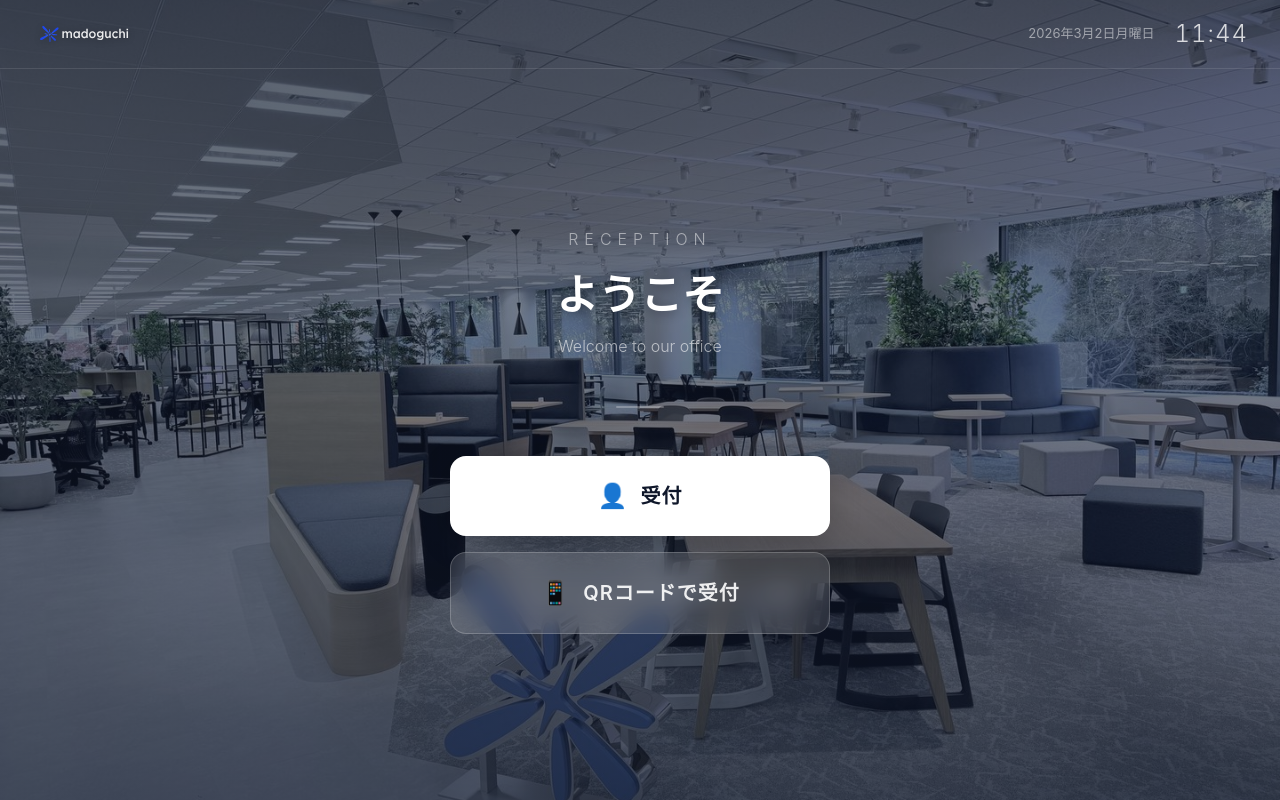
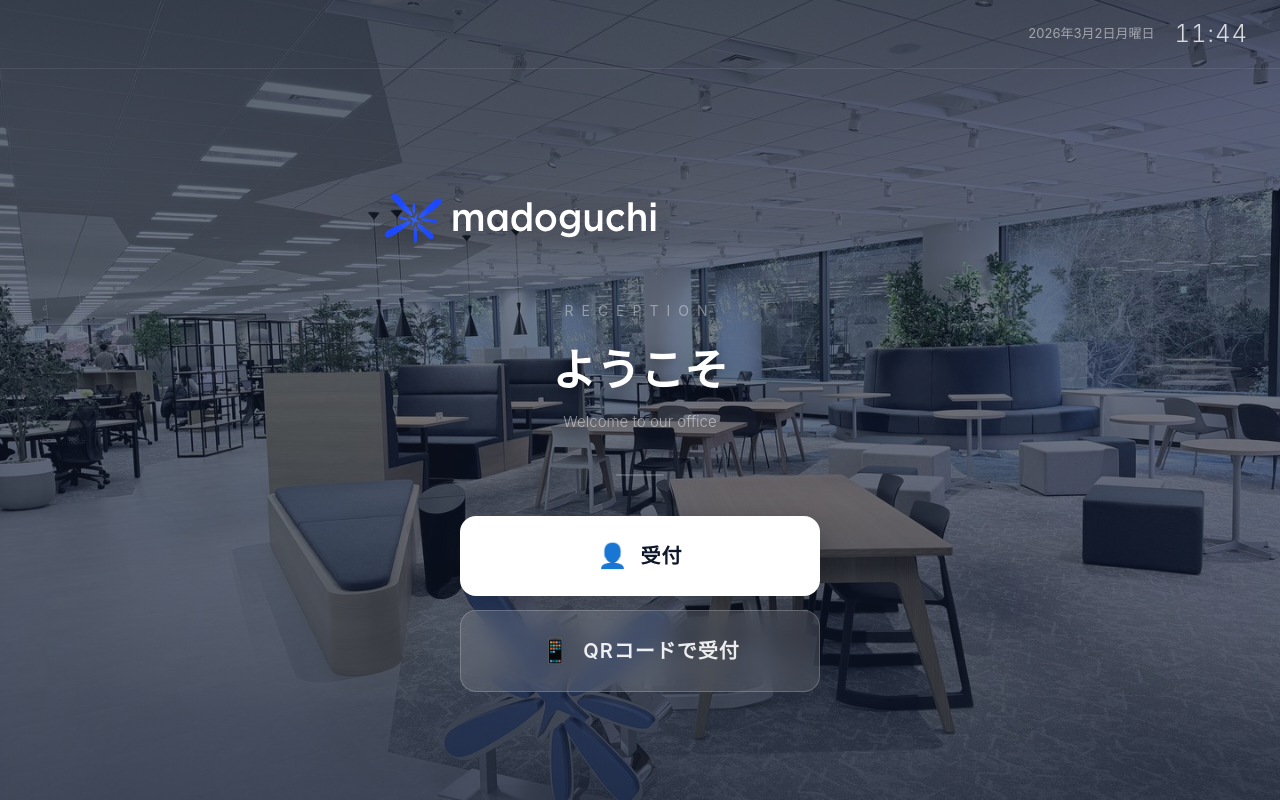
Before and after one commit to madoguchi-inc/reception, a Next.js app: page /reception in a window 1280 px wide. Built offline with nearby package versions, Linux system fonts and the light colour scheme.

Commit message:
受付トップ: ロゴをヘッダー左上から中央に大きく配置

```diff
--- a/src/app/reception/layout.tsx
+++ b/src/app/reception/layout.tsx
@@ -66,31 +66,18 @@ export default function ReceptionLayout({ children }: { children: React.ReactNod
         }}
       />
 
-      {/* Header with clock and logo */}
+      {/* Header with clock only */}
       <div
         style={{
           position: 'relative',
           zIndex: 2,
           display: 'flex',
-          justifyContent: 'space-between',
+          justifyContent: 'flex-end',
           alignItems: 'center',
           padding: '16px 32px',
-          borderBottom: '1px solid rgba(255,255,255,0.1)',
+          borderBottom: '1px solid rgba(255,255,255,0.08)',
         }}
       >
-        <Image
-          src="/logo.svg"
-          alt="まどぐち株式会社"
-          width={160}
-          height={49}
-          priority
-          style={{
-            height: '32px',
-            width: 'auto',
-            filter: 'drop-shadow(0 1px 4px rgba(0,0,0,0.3))',
-            opacity: 0.9,
-          }}
-        />
         <div style={{ display: 'flex', alignItems: 'center', gap: '20px' }}>
           <div style={{
             fontSize: '13px',
--- a/src/app/reception/page.tsx
+++ b/src/app/reception/page.tsx
@@ -1,25 +1,43 @@
 'use client'
 import { useRouter } from 'next/navigation'
+import Image from 'next/image'
 
 export default function ReceptionHome() {
   const router = useRouter()
 
   return (
     <div style={{ width: '100%', maxWidth: '560px', margin: '0 auto', textAlign: 'center' }}>
+      {/* Company logo - big and centered */}
+      <div style={{ marginBottom: '32px' }}>
+        <Image
+          src="/logo.svg"
+          alt="まどぐち株式会社"
+          width={360}
+          height={111}
+          priority
+          style={{
+            height: 'auto',
+            width: '320px',
+            maxWidth: '80vw',
+            filter: 'drop-shadow(0 4px 16px rgba(0,0,0,0.3))',
+          }}
+        />
+      </div>
+
       {/* Welcome text */}
-      <div style={{ marginBottom: '48px' }}>
+      <div style={{ marginBottom: '40px' }}>
         <p style={{
-          fontSize: '16px',
-          fontWeight: '300',
-          color: 'rgba(255,255,255,0.5)',
-          letterSpacing: '6px',
-          margin: '0 0 12px',
+          fontSize: '14px',
+          fontWeight: '400',
+          color: 'rgba(255,255,255,0.4)',
+          letterSpacing: '8px',
+          margin: '0 0 16px',
           textTransform: 'uppercase' as const,
         }}>
           RECEPTION
         </p>
         <h1 style={{
-          fontSize: '42px',
+          fontSize: '44px',
           fontWeight: '700',
           color: 'white',
           margin: '0 0 8px',
@@ -28,8 +46,8 @@ export default function ReceptionHome() {
           ようこそ
         </h1>
         <p style={{
-          fontSize: '16px',
-          color: 'rgba(255,255,255,0.6)',
+          fontSize: '15px',
+          color: 'rgba(255,255,255,0.5)',
           margin: 0,
           fontWeight: '300',
         }}>
@@ -41,8 +59,8 @@ export default function ReceptionHome() {
       <div style={{
         width: '48px',
         height: '2px',
-        background: 'rgba(255,255,255,0.25)',
-        margin: '0 auto 48px',
+        background: 'rgba(255,255,255,0.2)',
+        margin: '0 auto 40px',
         borderRadius: '1px',
       }} />
 
@@ -50,8 +68,8 @@ export default function ReceptionHome() {
       <div style={{
         display: 'flex',
         flexDirection: 'column',
-        gap: '16px',
-        maxWidth: '380px',
+        gap: '14px',
+        maxWidth: '360px',
         margin: '0 auto',
       }}>
         <button
```
